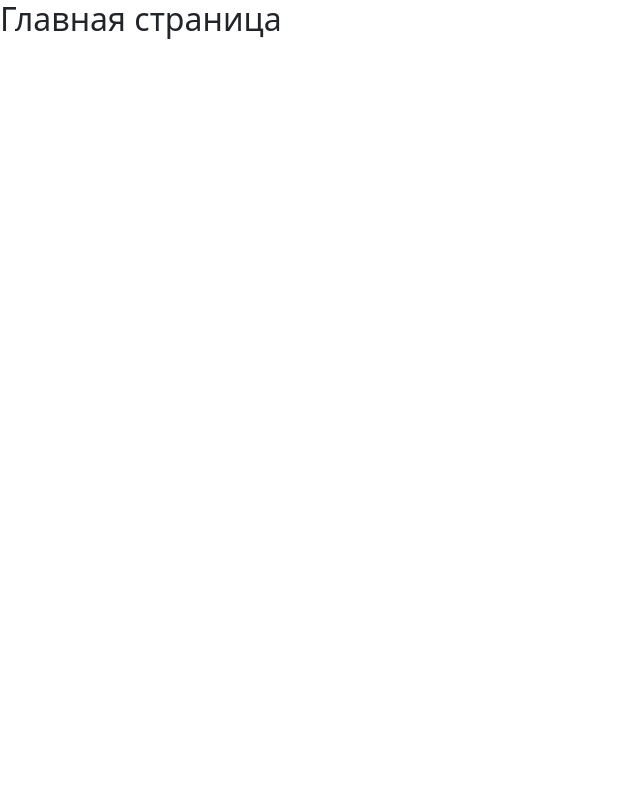
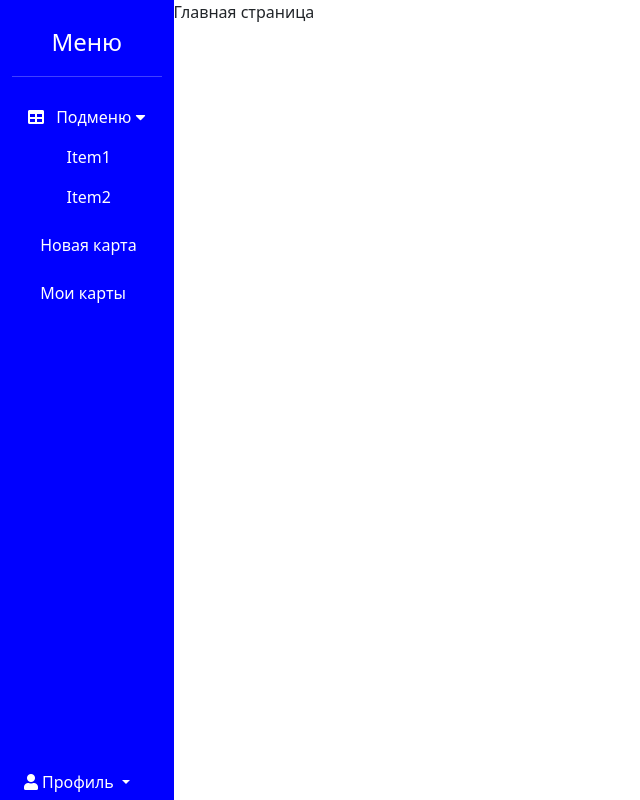
Before and after one commit to G0G0l1994/ambulance_card_project, a Flask app: page / in a window 1280 px wide. Shown: the whole page, without its empty margins (0-640 px from the left). Run offline with Flask 3, Linux system fonts and the light colour scheme; some libraries are stand-ins or nearby versions.

Commit message:
Вертикальное меню

```diff
--- a/webapp/__init__.py
+++ b/webapp/__init__.py
@@ -7,7 +7,7 @@ from webapp.user.views import blueprint as user_blueprint
 import logging
 
 logging.basicConfig(
-    filename = "mylog.log", level=logging.INFO
+    filename = "mylog.log", level=logging.DEBUG
     )
 
 def create_app():
--- /dev/null
+++ b/webapp/styles/main.css
@@ -0,0 +1,45 @@
+.row{
+  margin-right: 0;
+}
+
+#sidemenu{
+  display: flex;
+  flex-direction: column;
+}
+
+#sidemenu li a{
+  text-align: center;
+}
+
+.flex-column *{
+  border: none;
+  outline: none;
+}
+
+
+.header-title{
+  font-weight: 700;
+}
+
+#triggerId{
+  background-color: blue;
+}
+
+.dropdown-menu a{
+  color: blue;
+}
+
+.login-link{
+  font-weight: 700;
+}
+
+.flex-column{
+  background-color: blue;
+}
+.nav-pills li a{
+  color: white;
+}
+.nav-pills li a:hover{
+  background-color: rgb(255, 255, 255);
+  color: blue;
+}
--- a/webapp/templates/main.html
+++ b/webapp/templates/main.html
@@ -5,9 +5,70 @@
   <meta charset="UTF-8">
   <meta name="viewport" content="width=device-width, initial-scale=1.0">
   <link href="https://cdn.jsdelivr.net/npm/bootstrap@5.0.2/dist/css/bootstrap.min.css" rel="stylesheet" integrity="sha384-EVSTQN3/azprG1Anm3QDgpJLIm9Nao0Yz1ztcQTwFspd3yD65VohhpuuCOmLASjC" crossorigin="anonymous">
+  <link rel='stylesheet' href="https://use.fontawesome.com/releases/v5.0.6/css/all.css" rel="stylesheet">
+  <link type="text/css" href="../styles/main.css" rel="stylesheet">
+
   <title>Sign up and Login</title>
 </head>
 <body>
-  <h2>Главная страница</h2>
+  <div class='container-fluid d-flex'>
+    <div class='row'>
+      <div class='d-flex flex-column justify-content-between col-auto  min-vh-100'>
+        <div class='mt-4'>
+          <a class='text-white text-decoration-none d-flex align-items-center justify-content-center' role='button'>
+            <span class='fs-4'>Меню</span>
+          </a>
+          <hr class='text-white'>
+          <ul class='nav nav-pills flex-column mt-2 mt-sm-0 ' id='menu'>
+            <li class="nav-item my-1 disabled">
+              <a href="#sidemenu" class="nav-link" data-bs-toggle='collapse' aria-current='page'>
+                <i class="fa fa-table"></i>
+                <span class='ms-2'>Подменю</span>
+                <i class='fa fa-caret-down'></i>
+              </a>
+              <ul class='nav collapse ms-1' id='sidemenu' data-bs-parent='#menu'>
+                <li class='nav-item'>
+                  <a class='nav-link' href="#" aria-current='page'>Item1</a>
+                </li>
+                <li class='nav-item'>
+                  <a class='nav-link' href="#" aria-current='page'>Item2</a>
+                </li>
+              </ul>
+            </li>
+            <li class="nav-item my-sm-1 my-2">
+              <a href="#" class="nav-link" area-current='page'>
+                <i class="fa fa-gauge"></i>
+                <span class='ms-2'>Новая карта</span>
+              </a>
+            </li>
+            <li class="nav-item my-sm-1 my-2">
+              <a href="#" class="nav-link" area-current='page'>
+                <i class="fa fa-gauge"></i>
+                <span class='ms-2'>Мои карты</span>
+              </a>
+            </li>
+
+          </ul>
+        </div>
+        <div>
+          <div class="dropdown open">
+            <a class="btn btn-secondary border-none outline-none text-white dropdown-toggle" type="button" id="triggerId" data-bs-toggle="dropdown" aria-haspopup="true"
+                aria-expanded="false">
+                  <i class="fa fa-user"></i><span class='ms-1'>Профиль</span>
+                </a>
+            <div class="dropdown-menu" aria-labelledby="triggerId">
+              <a class="dropdown-item" href="#">Настройки</a>
+            </div>
+          </div>
+
+        </div>
+      </div>
+    </div>
+    <div class="main">
+      Главная страница
+    </div>
+
+  <script src="https://cdn.jsdelivr.net/npm/bootstrap@5.0.2/dist/js/bootstrap.bundle.min.js" integrity="sha384-MrcW6ZMFYlzcLA8Nl+NtUVF0sA7MsXsP1UyJoMp4YLEuNSfAP+JcXn/tWtIaxVXM" crossorigin="anonymous"></script>
+</div>
 </body>
 </html>
--- a/webapp/user/models.py
+++ b/webapp/user/models.py
@@ -23,4 +23,4 @@ class Doctors(Base, UserMixin):
         print(f'Результат проверки функции {check_password_hash(self.password, password)}')
         return check_password_hash(self.password, password)
     def __repr__(self):
-        return f"Doctor {self.id_doctor}, {self.username}"
+        return f"Doctor {self.id}, {self.username}"
```
Also changed, not shown: webapp/styles/style.css (deleted, +0 -7 lines).
